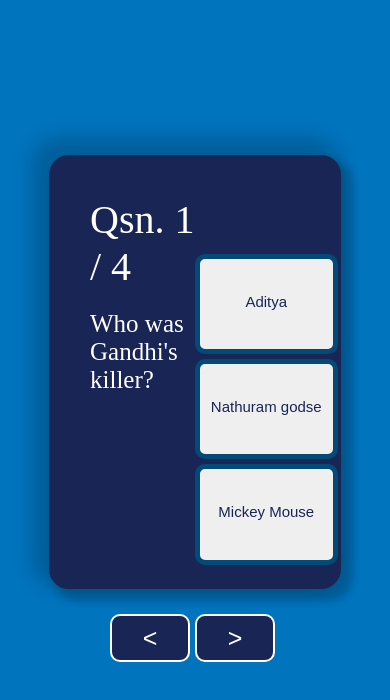
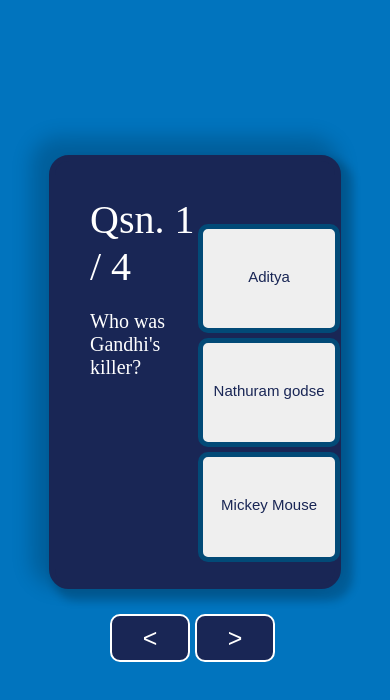
Before and after one commit to thisissonali/Quiz-App, a React (Vite) app: page / in a window 390 px wide. Shown: the top 700 px of the page. Built offline with nearby package versions, Linux system fonts and the light colour scheme.

Commit message:
final changes

```diff
--- a/src/App.css
+++ b/src/App.css
@@ -150,12 +150,15 @@
       margin-top: 5px;
       padding-bottom: 5px;
     }
+    .span-qsns{
+      font-size: 20px;
+    }
     .option-container {
           width: 150px;
           /* position: relative; */
           /* margin-top: -500px;  */
-          margin-top: -100px;
-          margin-left: 50%;
+          margin-top: -115px;
+          margin-left: 51%;
     }
         .btn-prev-next {
           margin-right: 5px;
```
